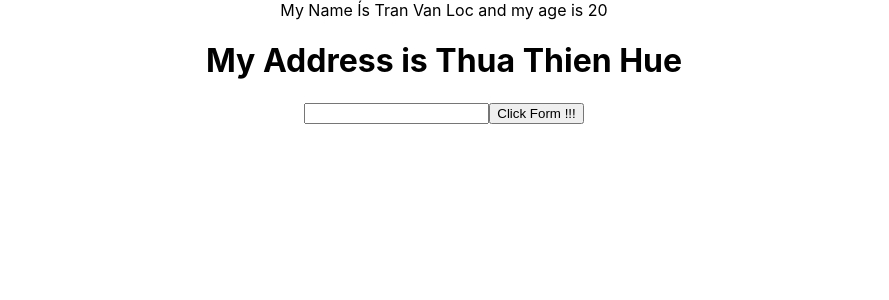
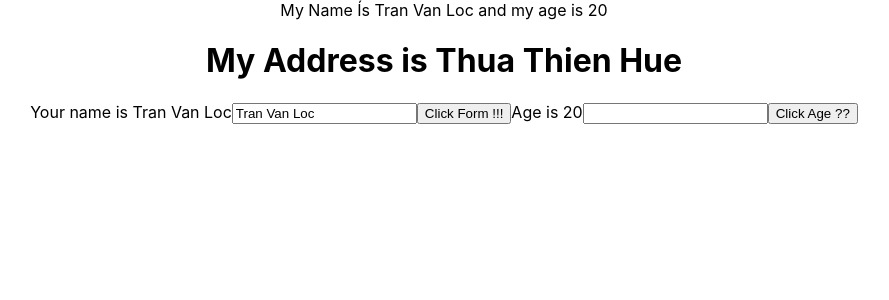
Before and after one commit to Soome-03042003/test-demo-react, a React (Create React App) app: page / in a window 1280 px wide. Shown: the top 300 px of the page, without its empty margins (196-1085 px from the left). Built offline with nearby package versions, Linux system fonts and the light colour scheme.

Commit message:
upload file 26

```diff
--- a/src/component/Component.js
+++ b/src/component/Component.js
@@ -1,53 +1,11 @@
 import React from "react";
-
+import UserInfor from "./UserInfor";
 class Component extends React.Component {
-  state = {
-    name: "Tran Van Loc",
-    address: "Thua Thien Hue",
-    age: 20,
-  };
-
-  // handleClick = () => {
-  //   console.log("click me", this.state.name);
-  // };
-  handleClick(event) {
-    console.log("click me", Math.floor(Math.random() * 100 + 1));
-    this.setState({
-      name: "Nguyen Van A",
-      age: Math.floor(Math.random() * 100 + 1),
-    });
-  }
-  handleHoverMe(event) {
-    console.log(event.pageX);
-  }
-  handleOnChangeInput = (event) => {
-    this.setState({
-      name: event.target.value,
-    });
-  };
-
-  handleOnSubmit = (event) => {
-    event.preventDefault();
-    // this.setState({
-    //   name: event.target.value,
-    // });
-    console.log(this.state);
-  };
   //JSX
   render() {
     return (
       <div>
-        My Name Ís {this.state.name} and my age is {this.state.age}
-        <h1>My Address is {this.state.address}</h1>
-        <form onSubmit={(event) => this.handleOnSubmit(event)}>
-          <input
-            type="text"
-            onChange={(event) => {
-              this.handleOnChangeInput(event);
-            }}
-          />
-          <button> Click Form !!!</button>
-        </form>
+        <UserInfor />
       </div>
     );
   }
--- /dev/null
+++ b/src/component/UserInfor.js
@@ -0,0 +1,58 @@
+import React from "react";
+
+class UserInfor extends React.Component {
+  state = {
+    name: "Tran Van Loc",
+    address: "Thua Thien Hue",
+    age: 20,
+  };
+
+  handleOnChangeInput = (event) => {
+    this.setState({
+      name: event.target.value,
+    });
+  };
+  handleOnChangeAge = (event) => {
+    this.setState({
+      age: event.target.value,
+    });
+  };
+  handleOnSubmit = (event) => {
+    event.preventDefault();
+    // this.setState({
+    //   name: event.target.value,
+    // });
+    console.log(this.state);
+  };
+
+  render() {
+    return (
+      <div>
+        {" "}
+        My Name Ís {this.state.name} and my age is {this.state.age}
+        <h1>My Address is {this.state.address}</h1>
+        <form onSubmit={(event) => this.handleOnSubmit(event)}>
+          <label>Your name is {this.state.name}</label>
+          <input
+            value={this.state.name}
+            type="text"
+            onChange={(event) => {
+              this.handleOnChangeInput(event);
+            }}
+          />
+          <button> Click Form !!!</button>
+          <label>Age is {this.state.age}</label>
+          <input
+            type="text"
+            onChange={(event) => {
+              this.handleOnChangeAge(event);
+            }}
+          />
+          <button>Click Age ??</button>
+        </form>
+      </div>
+    );
+  }
+}
+
+export default UserInfor;
```
